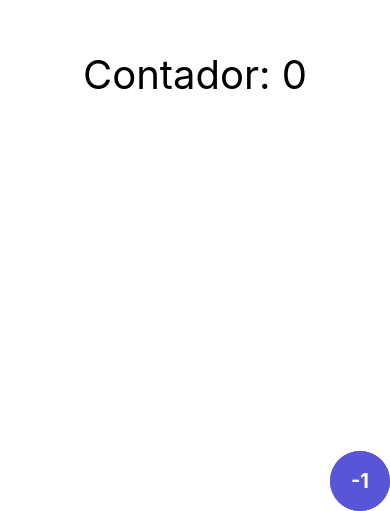
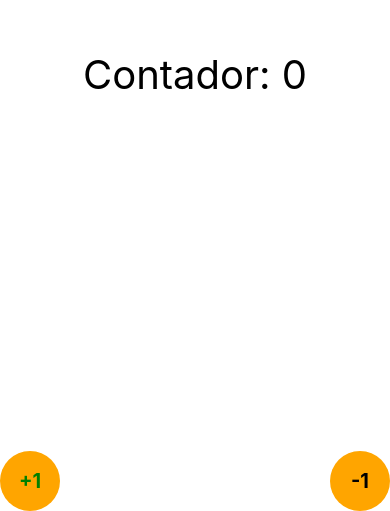
Before and after one commit to fabrogabrielandres/React-Native-Curso-02, a React Native app: screen / in a window 390 px wide. Shown: the part 333-844 px from the top of the page. Built offline with nearby package versions, Linux system fonts and the light colour scheme.

Commit message:
Propiedades Opcionales

```diff
--- a/src/components/Button.tsx
+++ b/src/components/Button.tsx
@@ -5,22 +5,23 @@ import { StyleSheet, Text, TouchableOpacity, View } from 'react-native'
 interface Props {
     title?: string;
     onPress: () => void;
-    color?: string;
+    position ?:  "left" | "right" ;
+    tinte?:"blue"|"white"|"green"
 
 }
 
 
-export const Button = ({title,onPress}: Props) => {
+export const Button = ({title,onPress, position="left",tinte="white"}: Props) => {
 
     return (
         <>
             <TouchableOpacity
-                style={styles.buttonPositionRight}
+                style={[styles.position,(position==="right")? styles.right : styles.left,]}
                 onPress={onPress}
 
             >
                 <View style={styles.button}>
-                    <Text style={styles.buttonText}>
+                    <Text style={[styles.buttonText,(tinte==="green")&&styles.green,(tinte==="blue")&&styles.blue]}>
                         {title}
                     </Text>
                 </View>
@@ -34,7 +35,7 @@ export const Button = ({title,onPress}: Props) => {
 
 const styles = StyleSheet.create({
     button: {
-        backgroundColor: "#5856D6",
+        backgroundColor: "orange",
         borderRadius: 100,
         height: 60,
         width: 60,
@@ -43,18 +44,28 @@ const styles = StyleSheet.create({
 
     buttonText: {
         alignSelf: "center",
-        color: "white",
         fontSize: 20,
-        fontWeight: "bold"
+        fontWeight: "bold",
+
     },
-    buttonPositionLeft: {
+    position: {
         position: "absolute",
         bottom: 0,
+    },
+    left: {
         left: 0
     },
-    buttonPositionRight: {
-        position: "absolute",
-        bottom: 0,
-        right: 0
+    right: {
+        right:0
+    },
+    white:{
+        color:"white"
+    },
+    blue:{
+        color:"blue"
+    },
+    green:{
+        color:"green"
     }
+
 })
--- a/src/screens/ContadorScreen.tsx
+++ b/src/screens/ContadorScreen.tsx
@@ -18,13 +18,15 @@ export const ContadorScreen = () => {
             <Button
             title="+1"
             onPress={ ()=>sumaYresta(1) }
-            color="white"
+            position="left"
+            tinte="green"
             />
             <Button
             title="-1"
             onPress={ ()=>sumaYresta(-1) }
-            color="white"
-            />
+            position="right"
+            tinte="white"
+           />
 
         </View >
     );
```
